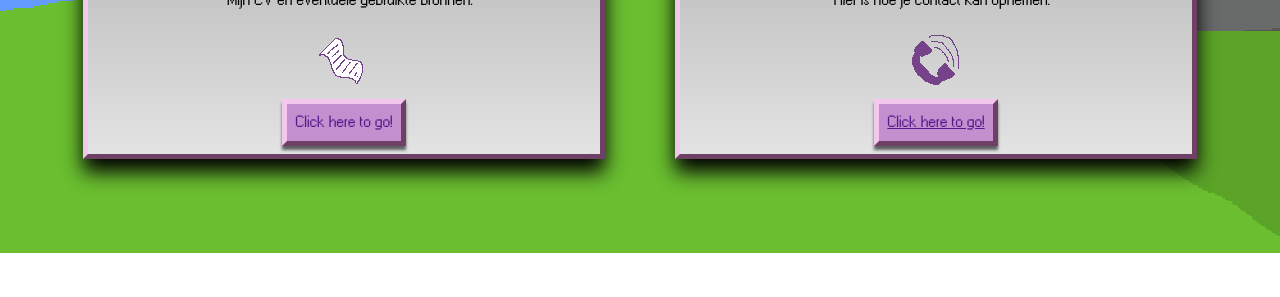
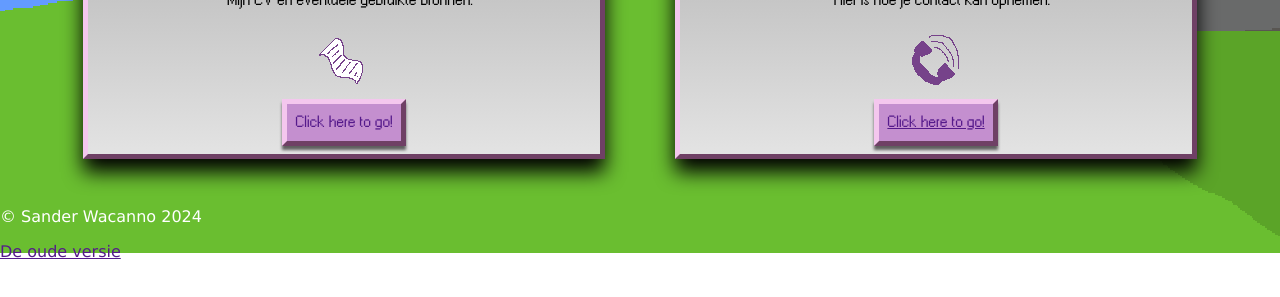
Before and after one commit to sanderwacanno/SanderPortfolio, a plain HTML site: page index.html in a window 1280 px wide. Shown: the part 467-764 px from the top of the page. Drawn offline with Linux system fonts and the light colour scheme.

Commit message:
oude versie

```diff
--- a/css/stylenew.css
+++ b/css/stylenew.css
@@ -386,3 +386,7 @@ li {
     color: white;
     text-decoration: none;
 }
+
+footer{
+    color: white;
+}
--- a/index.html
+++ b/index.html
@@ -79,5 +79,8 @@
             </section>
         </div>
     </main>
+    <footer>
+        <p>© Sander Wacanno 2024</p> <a href="indexold.html">De oude versie</a>
+    </footer>
 </body>
 </html>
```
